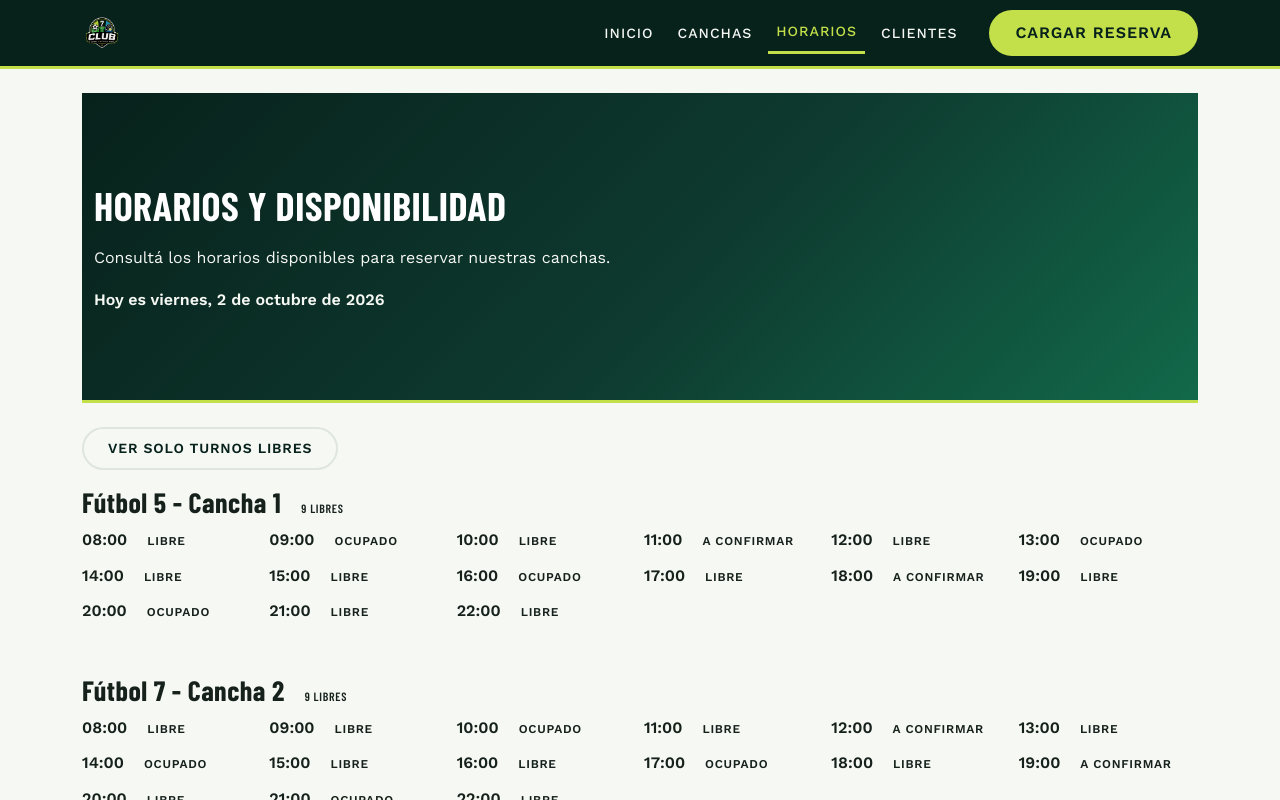
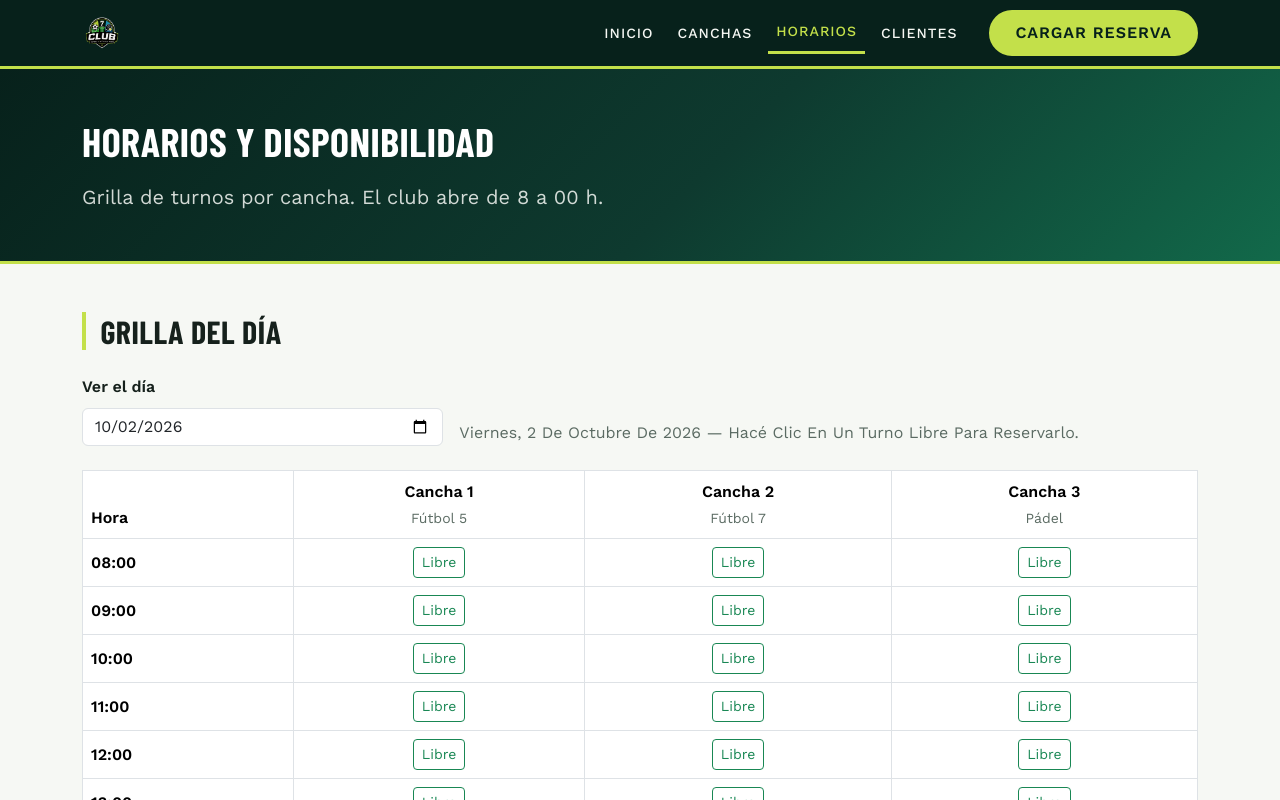
Before and after one commit to Belen-Bulacio/club-cancha-frontend, a React (Vite) app: page /horarios in a window 1280 px wide. Shown: the top 800 px of the page. Built offline with nearby package versions, Linux system fonts and the light colour scheme.

Commit message:
Correccion en la pagina de horarios

```diff
--- a/src/pages/Horarios.jsx
+++ b/src/pages/Horarios.jsx
@@ -1,298 +1,88 @@
+import { useState } from "react";
+import { Container, Table, Badge, Button, Form, Row, Col } from "react-bootstrap";
+import { Link } from "react-router-dom";
+import Hero from "../components/Hero";
+import { canchas, horarios } from "../data/datosIniciales";
+import {
+  estadoDelTurno, fechaDeHoy, colorDelEstado, formatearFecha,
+} from "../data/funciones";
 
-import { useEffect, useState } from "react";
-
-function Horarios() {
-
-  // ============================
-  // 1. Fecha actual
-  // ============================
-
-  const [fechaActual, setFechaActual] = useState(new Date());
-
-  // ============================
-  // 2. Mostrar solo turnos libres
-  // ============================
-
-  const [soloLibres, setSoloLibres] = useState(false);
-
-  // ============================
-  // 3. Horario actual
-  // ============================
-
-  const [horaActual, setHoraActual] = useState("");
-
-  useEffect(() => {
-
-    const actualizarHora = () => {
-      const ahora = new Date();
-
-      let hora = ahora.getHours();
-
-      if (hora < 10) {
-        hora = "0" + hora;
-      }
-
-      setHoraActual(hora + ":00");
-      setFechaActual(ahora);
-    };
-
-    actualizarHora();
-
-    // Actualiza la hora cada minuto
-    const intervalo = setInterval(actualizarHora, 60000);
-
-    return () => clearInterval(intervalo);
-
-  }, []);
-
-  // ============================
-  // 4. Formato de fecha
-  // ============================
-
-  const formatoFecha = {
-    weekday: "long",
-    day: "numeric",
-    month: "long",
-    year: "numeric"
-  };
-
-  const fechaFormateada = fechaActual.toLocaleDateString(
-    "es-AR",
-    formatoFecha
-  );
-
-  // ============================
-  // 5. Datos de las canchas
-  // ============================
-
-  const canchas = [
-    {
-      id: "f5",
-      nombre: "Fútbol 5",
-      numero: "Cancha 1",
-      turnos: [
-        { hora: "08:00", estado: "libre" },
-        { hora: "09:00", estado: "ocupado" },
-        { hora: "10:00", estado: "libre" },
-        { hora: "11:00", estado: "pendiente" },
-        { hora: "12:00", estado: "libre" },
-        { hora: "13:00", estado: "ocupado" },
-        { hora: "14:00", estado: "libre" },
-        { hora: "15:00", estado: "libre" },
-        { hora: "16:00", estado: "ocupado" },
-        { hora: "17:00", estado: "libre" },
-        { hora: "18:00", estado: "pendiente" },
-        { hora: "19:00", estado: "libre" },
-        { hora: "20:00", estado: "ocupado" },
-        { hora: "21:00", estado: "libre" },
-        { hora: "22:00", estado: "libre" }
-      ]
-    },
-
-    {
-      id: "f7",
-      nombre: "Fútbol 7",
-      numero: "Cancha 2",
-      turnos: [
-        { hora: "08:00", estado: "libre" },
-        { hora: "09:00", estado: "libre" },
-        { hora: "10:00", estado: "ocupado" },
-        { hora: "11:00", estado: "libre" },
-        { hora: "12:00", estado: "pendiente" },
-        { hora: "13:00", estado: "libre" },
-        { hora: "14:00", estado: "ocupado" },
-        { hora: "15:00", estado: "libre" },
-        { hora: "16:00", estado: "libre" },
-        { hora: "17:00", estado: "ocupado" },
-        { hora: "18:00", estado: "libre" },
-        { hora: "19:00", estado: "pendiente" },
-        { hora: "20:00", estado: "libre" },
-        { hora: "21:00", estado: "ocupado" },
-        { hora: "22:00", estado: "libre" }
-      ]
-    },
-
-    {
-      id: "padel",
-      nombre: "Pádel",
-      numero: "Cancha 3",
-      turnos: [
-        { hora: "08:00", estado: "ocupado" },
-        { hora: "09:00", estado: "libre" },
-        { hora: "10:00", estado: "libre" },
-        { hora: "11:00", estado: "ocupado" },
-        { hora: "12:00", estado: "libre" },
-        { hora: "13:00", estado: "pendiente" },
-        { hora: "14:00", estado: "libre" },
-        { hora: "15:00", estado: "ocupado" },
-        { hora: "16:00", estado: "libre" },
-        { hora: "17:00", estado: "libre" },
-        { hora: "18:00", estado: "ocupado" },
-        { hora: "19:00", estado: "libre" },
-        { hora: "20:00", estado: "pendiente" },
-        { hora: "21:00", estado: "libre" },
-        { hora: "22:00", estado: "ocupado" }
-      ]
-    }
-  ];
-
-  // ============================
-  // 6. Cantidad de turnos libres
-  // ============================
-
-  const contarLibres = (turnos) => {
-    return turnos.filter(
-      (turno) => turno.estado === "libre"
-    ).length;
-  };
-
-  // ============================
-  // 7. Renderizado
-  // ============================
+const Horarios = ({ reservas = [] }) => {
+  // Permite mirar la grilla de otro día, no solo la de hoy
+  const [fecha, setFecha] = useState(fechaDeHoy());
 
   return (
-    <main className="container py-4">
+    <>
+      <Hero
+        titulo="Horarios y disponibilidad"
+        texto="Grilla de turnos por cancha. El club abre de 8 a 00 h."
+      />
 
-      {/* HERO */}
+      <Container className="py-5">
+        <h2 className="titulo-cal">Grilla del día</h2>
 
-      <section className="hero-club mb-4">
-        <div className="container">
+        <Row className="align-items-end g-3 mb-4">
+          <Col xs={12} md={4}>
+            <Form.Label>Ver el día</Form.Label>
+            <Form.Control
+              type="date"
+              value={fecha}
+              onChange={(e) => setFecha(e.target.value)}
+            />
+          </Col>
+          <Col xs={12} md={8}>
+            <p className="text-secondary text-capitalize mb-0">
+              {formatearFecha(fecha)} — hacé clic en un turno libre para reservarlo.
+            </p>
+          </Col>
+        </Row>
 
-          <h1>Horarios y disponibilidad</h1>
+        <Table responsive bordered hover className="align-middle bg-white">
+          <thead>
+            <tr>
+              <th>Hora</th>
+              {canchas.map((cancha) => (
+                <th key={cancha.id} className="text-center">
+                  {cancha.nombre}
+                  <br />
+                  <small className="fw-normal text-secondary">{cancha.deporte}</small>
+                </th>
+              ))}
+            </tr>
+          </thead>
 
-          <p>
-            Consultá los horarios disponibles para reservar
-            nuestras canchas.
-          </p>
+          <tbody>
+            {horarios.map((hora) => (
+              <tr key={hora}>
+                <th className="text-nowrap">{hora}</th>
 
-          <p className="fw-semibold mb-0">
-            Hoy es {fechaFormateada}
-          </p>
-
-        </div>
-      </section>
-
-
-      {/* BOTÓN SOLO LIBRES */}
-
-      <button
-        type="button"
-        className="btn btn-club-linea btn-sm mb-3"
-        onClick={() => setSoloLibres(!soloLibres)}
-      >
-        {soloLibres
-          ? "Ver todos los turnos"
-          : "Ver solo turnos libres"
-        }
-      </button>
-
-
-      {/* CANCHAS */}
-
-      <div id="contenido-canchas">
-
-        {canchas.map((cancha) => {
-
-          const cantidadLibres = contarLibres(cancha.turnos);
-
-          return (
-            <section
-              key={cancha.id}
-              className="mb-5"
-            >
-
-              {/* TÍTULO DE LA CANCHA */}
-
-              <h3>
-                {cancha.nombre} - {cancha.numero}
-
-                <span className="chip-estado chip-libre ms-2">
-                  {cantidadLibres} libres
-                </span>
-              </h3>
-
-
-              {/* GRILLA DE TURNOS */}
-
-              <div className="row row-cols-2 row-cols-md-4 row-cols-lg-6 g-2">
-
-                {cancha.turnos.map((turno) => {
-
-                  // Si está activado "solo libres"
-                  // no mostramos los demás turnos.
-
-                  if (
-                    soloLibres &&
-                    turno.estado !== "libre"
-                  ) {
-                    return null;
-                  }
-
-
-                  // Comprobamos si es el horario actual.
-
-                  const esHoraActual =
-                    turno.hora === horaActual;
-
+                {canchas.map((cancha) => {
+                  const estado = estadoDelTurno(reservas, cancha.id, fecha, hora);
 
                   return (
-                    <div
-                      className="col"
-                      key={turno.hora}
-                    >
-
-                      <div
-                       className={`
-                     turno
-                       turno--;{turno.estado}
-                      {esHoraActual ? "turno-actual" : ""}
-`                       }
-
-                      >
-
-                        {/* HORA */}
-
-                        <span className="fw-bold">
-                          {turno.hora}
-                        </span>
-
-
-                        {/* ESTADO */}
-
-                        <span className="chip-estado">
-
-                          {turno.estado === "libre" &&
-                            "Libre"
-                          }
-
-                          {turno.estado === "ocupado" &&
-                            "Ocupado"
-                          }
-
-                          {turno.estado === "pendiente" &&
-                            "A confirmar"
-                          }
-
-                        </span>
-
-                      </div>
-
-                    </div>
+                    <td key={cancha.id} className="text-center">
+                      {estado === "libre" ? (
+                        <Button
+                          as={Link}
+                          to={"/reservar?cancha=" + cancha.id + "&hora=" + hora + "&fecha=" + fecha}
+                          size="sm"
+                          variant="outline-success"
+                        >
+                          Libre
+                        </Button>
+                      ) : (
+                        <Badge bg={colorDelEstado[estado]}>{estado}</Badge>
+                      )}
+                    </td>
                   );
-
                 })}
-
-              </div>
-
-            </section>
-          );
-
-        })}
-
-      </div>
-
-    </main>
+              </tr>
+            ))}
+          </tbody>
+        </Table>
+      </Container>
+    </>
   );
-}
+};
 
 export default Horarios;
```
